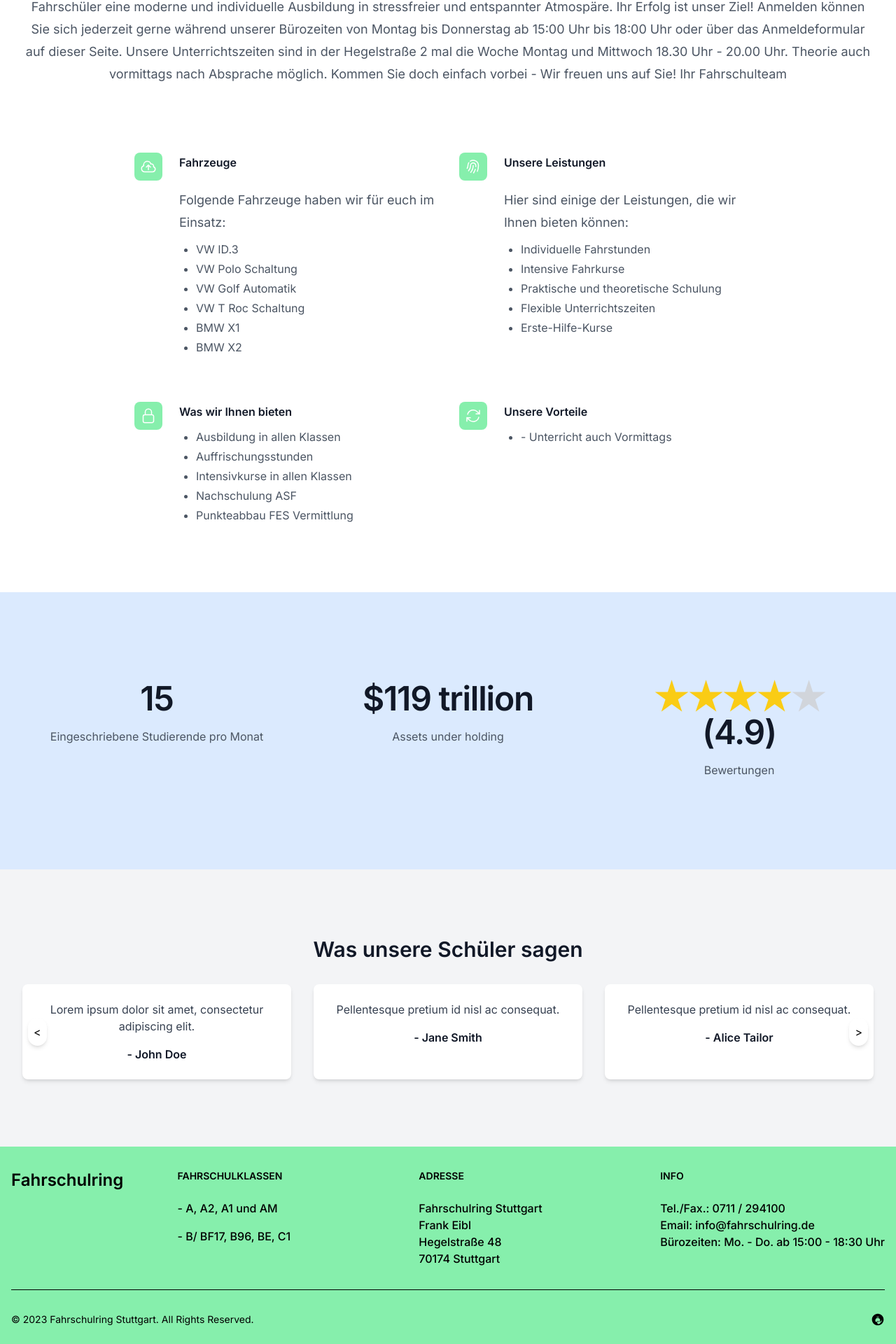
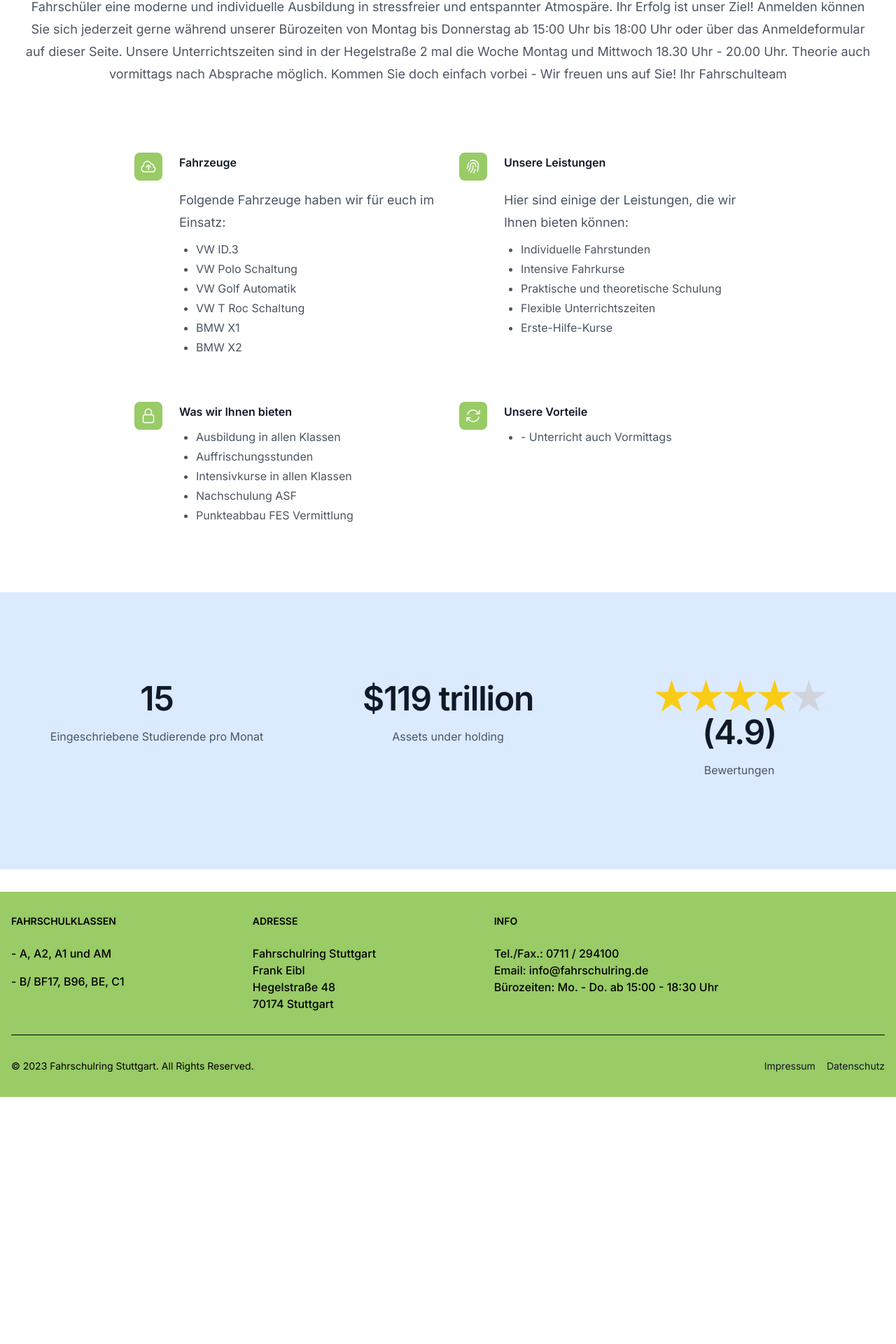
Before and after one commit to VitaByte/Fahrschulring-Stuttgart, a Next.js app: page / in a window 1280 px wide. Shown: the part 814-2734 px from the top of the page at 70% size. After the commit the page ends 2381 px from the top, so only its background shows below. Built offline with nearby package versions, Linux system fonts and the light colour scheme.

Commit message:
Add reviews

```diff
--- a/src/app/Impressum/page.js
+++ b/src/app/Impressum/page.js
@@ -157,17 +157,6 @@ function ImpressumPage() {
           </h2>
           <p className="text-base text-gray-900">
             VitaByte Webdesign &amp; Content Management
-            <br />
-            Internet:{" "}
-            <a
-              href="https://www.redk.de"
-              target="_blank"
-              rel="noopener noreferrer"
-              className="text-blue-600"
-            >
-              www.redk.de
-            </a>
-            <br />
             E-Mail: info@vitabyte.com
           </p>
           <p className="text-base text-gray-900">
--- a/src/app/page.js
+++ b/src/app/page.js
@@ -2,6 +2,7 @@
 
 import Description from "@/components/Description";
 import Hero from "@/components/Hero";
+import Reviews from "@/components/Reviews";
 import Stats from "@/components/Stats";
 import Testimonials from "@/components/Testimonials";
 import React from "react";
@@ -15,7 +16,7 @@ export default function Home() {
         {/* description section */}
         <Description />
         <Stats />
-        <Testimonials/>
+        <Reviews />
       </main>
     </>
   );
--- a/src/components/Description.js
+++ b/src/components/Description.js
@@ -27,7 +27,7 @@ function Description() {
           <dl className="grid max-w-xl grid-cols-1 gap-x-8 gap-y-10 lg:max-w-none lg:grid-cols-2 lg:gap-y-16">
             <div className="relative pl-16">
               <dt className="text-base font-semibold leading-7 text-gray-900">
-                <div className="absolute left-0 top-0 flex h-10 w-10 items-center justify-center rounded-lg bg-green-300">
+                <div className="absolute left-0 top-0 flex h-10 w-10 items-center justify-center rounded-lg bg-[#99CB66]">
                   <svg
                     className="h-6 w-6 text-white"
                     fill="none"
@@ -60,7 +60,7 @@ function Description() {
             </div>
             <div className="relative pl-16">
               <dt className="text-base font-semibold leading-7 text-gray-900">
-                <div className="absolute left-0 top-0 flex h-10 w-10 items-center justify-center rounded-lg bg-green-300">
+                <div className="absolute left-0 top-0 flex h-10 w-10 items-center justify-center rounded-lg bg-[#99CB66]">
                   <svg
                     className="h-6 w-6 text-white"
                     fill="none"
@@ -91,7 +91,7 @@ function Description() {
             </div>
             <div className="relative pl-16">
               <dt className="text-base font-semibold leading-7 text-gray-900">
-                <div className="absolute left-0 top-0 flex h-10 w-10 items-center justify-center rounded-lg bg-green-300">
+                <div className="absolute left-0 top-0 flex h-10 w-10 items-center justify-center rounded-lg bg-[#99CB66]">
                   <svg
                     className="h-6 w-6 text-white"
                     fill="none"
@@ -120,7 +120,7 @@ function Description() {
             </div>
             <div className="relative pl-16">
               <dt className="text-base font-semibold leading-7 text-gray-900">
-                <div className="absolute left-0 top-0 flex h-10 w-10 items-center justify-center rounded-lg bg-green-300">
+                <div className="absolute left-0 top-0 flex h-10 w-10 items-center justify-center rounded-lg bg-[#99CB66]">
                   <svg
                     className="h-6 w-6 text-white"
                     fill="none"
--- a/src/components/Footer.js
+++ b/src/components/Footer.js
@@ -2,14 +2,9 @@ import React from "react";
 
 function Footer() {
   return (
-    <footer className="bg-green-300 dark:bg-green-500">
+    <footer className="bg-[#99CB66]">
       <div className="mx-auto w-full max-w-screen-xl p-4 py-6 lg:py-8">
         <div className="md:flex md:justify-between">
-          <div className="mb-6 md:mb-0">
-            <span className="self-center mr-2 text-2xl font-semibold whitespace-nowrap text-black dark:text-white">
-              Fahrschulring
-            </span>
-          </div>
           <div className="grid grid-cols-2 gap-8 sm:gap-6 sm:grid-cols-3">
             <div>
               <h2 className="mb-6 text-sm font-semibold text-black uppercase dark:text-white">
@@ -48,19 +43,17 @@ function Footer() {
           <span className="text-sm text-black sm:text-center dark:text-black-400">
             © 2023 Fahrschulring Stuttgart. All Rights Reserved.
           </span>
-          <div className="flex mt-4 space-x-6 sm:justify-center sm:mt-0">
-            <svg
-              className="w-5 h-5 text-black hover:text-black-900 dark:hover:text-white"
-              fill="currentColor"
-              viewBox="0 0 24 24"
-              aria-hidden="true"
+
+          <div className="flex gap-4">
+            <a href="/impressum" className=" text-sm leading-6 text-gray-900">
+              Impressum{" "}
+            </a>
+            <a
+              href="/data_protection"
+              className=" text-sm leading-6 text-gray-900"
             >
-              <path
-                fillRule="evenodd"
-                d="M12 2C6.486 2 2 6.486 2 12c0 5.514 4.486 10 10 10s10-4.486 10-10c0-5.514-4.486-10-10-10zm6.367 9.617v.672c0 1.215-.266 2.519-.788 3.668-.481 1.035-1.246 1.971-2.178 2.849-.499.436-1.186.934-2.207.934-.125 0-.246-.011-.365-.032-1.06-.231-1.788-.95-1.788-1.869v-.765c0-.503.217-.979.565-1.3.318-.296.693-.523 1.145-.622.825-.188 1.508-.231 2.307-.231.798 0 1.525.043 2.35.231.451.099.826.326 1.144.622.348.322.565.798.565 1.3zm-2.367 2.383v-.937c0-1.02-.447-1.926-1.157-2.534-.775-.647-1.836-1.094-2.96-1.094s-2.185.447-2.961 1.094c-.71.608-1.157 1.514-1.157 2.534v.937c0 .878.071 1.14.413 1.54.258.334.709.606 1.269.606.5 0 .971-.194 1.293-.621.116-.14.24-.378.282-.72h1.124c.042.342.165.58.28.72.322.427.793.621 1.293.621.56 0 1.01-.272 1.269-.606.342-.4.413-.662.413-1.54zm-6-5.917v-1h4v1h-4z"
-                clipRule="evenodd"
-              />
-            </svg>
+              Datenschutz{" "}
+            </a>
           </div>
         </div>
       </div>
--- a/src/components/Hero.js
+++ b/src/components/Hero.js
@@ -14,7 +14,7 @@ function Hero() {
           <div className="mt-10 flex items-center justify-center gap-x-6">
             <a
               href="#"
-              className="rounded-md bg-green-300 px-3.5 py-2.5 text-sm font-semibold text-white shadow-sm hover:bg-green-200 focus-visible:outline focus-visible:outline-2 focus-visible:outline-offset-2 focus-visible:outline-indigo-600"
+              className="rounded-md bg-[#99CB66] px-3.5 py-2.5 text-sm font-semibold text-white shadow-sm hover:bg-green-200 focus-visible:outline focus-visible:outline-2 focus-visible:outline-offset-2 focus-visible:outline-indigo-600"
             >
               Kontakt
             </a>
--- a/src/components/Navbar.js
+++ b/src/components/Navbar.js
@@ -86,20 +86,7 @@ function Navbar() {
               Kontakt
             </a>
           </div>
-          <div className="hidden lg:flex lg:flex-1 lg:justify-end">
-            <a
-              href="/impressum"
-              className="text-sm font-semibold leading-6 text-gray-900"
-            >
-              Impressum{" "}
-            </a>
-            <a
-              href="/data_protection"
-              className="ml-3 text-sm font-semibold leading-6 text-gray-900"
-            >
-              Datenschutz{" "}
-            </a>
-          </div>
+
         </nav>
         {isMenuOpen && (
           <div className="lg:hidden" role="dialog" aria-modal="true">
--- /dev/null
+++ b/src/components/Reviews.js
@@ -0,0 +1,23 @@
+// components/MyWidgetComponent.js
+import React, { useEffect } from 'react';
+
+const Reviews = () => {
+  useEffect(() => {
+    const script = document.createElement('script');
+    script.src = 'https://static.elfsight.com/platform/platform.js';
+    script.dataset.useServiceCore = true;
+    script.defer = true;
+    document.head.appendChild(script);
+
+    return () => {
+      // Clean up the script when the component is unmounted
+      document.head.removeChild(script);
+    };
+  }, []);
+
+  return (
+    <div className="elfsight-app-31e26b29-f047-4771-9b9a-8cbacba9890d py-4" data-elfsight-app-lazy></div>
+  );
+};
+
+export default Reviews;
```
